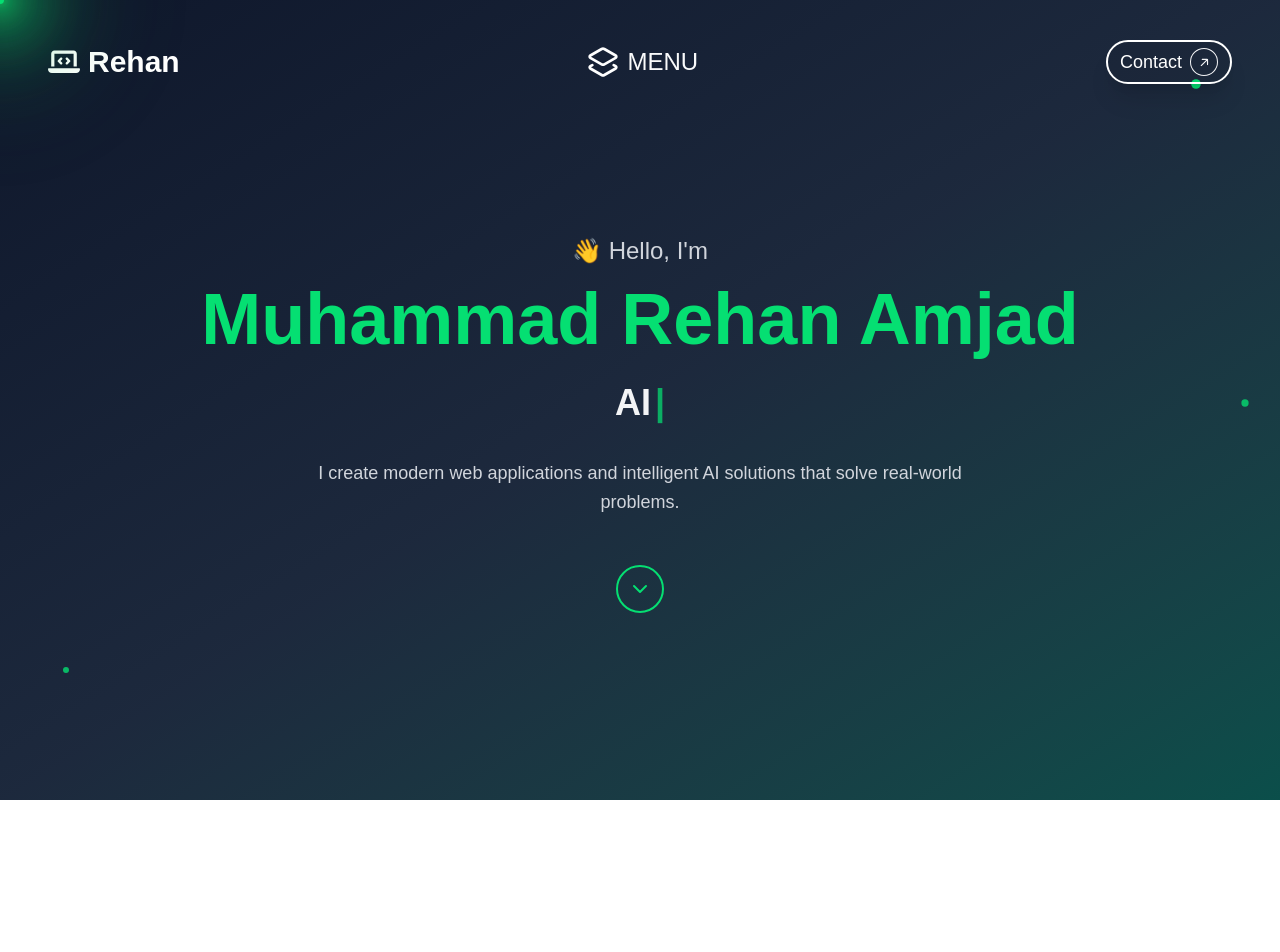
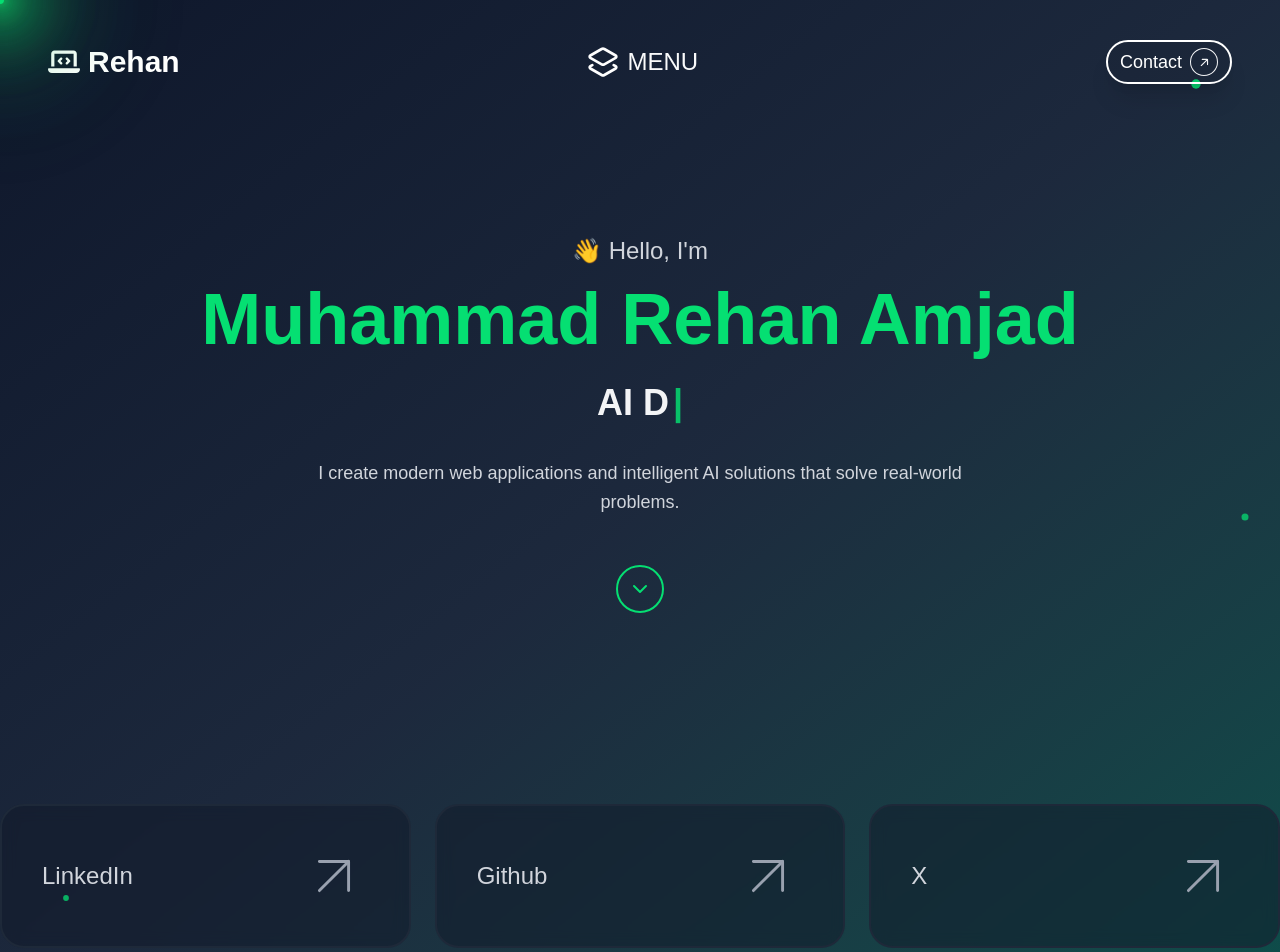
Before and after one commit to mrehanamjad/portfolio-mrehanamjad, a Next.js app: page / in a window 1280 px wide. Shown: the top 952 px of the page. Before the commit the page ends 800 px from the top, so only its background shows below. Built offline with nearby package versions, Linux system fonts and the light colour scheme.

Commit message:
add Social Link Cards

```diff
--- a/src/app/page.tsx
+++ b/src/app/page.tsx
@@ -1,4 +1,5 @@
 import { HeroSection } from '@/components/HeroSection'
+import SocialCards from '@/components/SocialCards'
 import React from 'react'
 
 function Home() {
@@ -6,6 +7,7 @@ function Home() {
     <div>
 
       <HeroSection />
+      <SocialCards />
     </div>
   )
 }
--- /dev/null
+++ b/src/components/SocialCards.tsx
@@ -0,0 +1,52 @@
+"use client";
+import React from "react";
+import { motion } from "framer-motion";
+import { ArrowUpRight } from "lucide-react";
+import Link from "next/link";
+
+const SocialCards = () => {
+  const socialLinks = [
+    { name: "LinkedIn", href: "https://www.linkedin.com/in/mrehanamjad/" },
+    { name: "Github", href: "https://github.com/mrehanamjad/" },
+    { name: "X", href: "" },
+  ];
+
+  return (
+    <section className="w-full py-20 container mx-auto">
+      <div className="grid grid-cols-1 sm:grid-cols-3 gap-6 max-sm:mx-2">
+        {socialLinks.map((sl, index) => (
+          <motion.div
+            key={sl.name}
+            className="relative"
+            initial={{ opacity: 0, y: 50 }}
+            whileInView={{ opacity: 1, y: 0 }}
+            transition={{
+              delay: index * 0.2,
+              duration: 0.6,
+              ease: "easeOut",
+            }}
+            viewport={{ once: true, amount: 0.4 }}
+          >
+            <Link
+              href={sl.href}
+              target="_blank"
+              className="group cursor-pointer"
+            >
+              <div className="bg-gray-900/50 hover:border-green-700 backdrop-blur-sm border-2 border-gray-800 rounded-3xl p-4 md:p-10 h-28 md:h-36 flex justify-between items-center hover:bg-gray-800/50 transition-colors">
+                <div className="text-gray-300 text-2xl font-medium group-hover:text-green-500 group-hover:underline underline-offset-4">
+                  {sl.name}
+                </div>
+
+                <div className="text-gray-400 group-hover:text-green-600  group-hover:-translate-y-3 group-hover:translate-x-4 transition-all duration-200">
+                  <ArrowUpRight size={70} strokeWidth={1} />
+                </div>
+              </div>
+            </Link>
+          </motion.div>
+        ))}
+      </div>
+    </section>
+  );
+};
+
+export default SocialCards;
```
